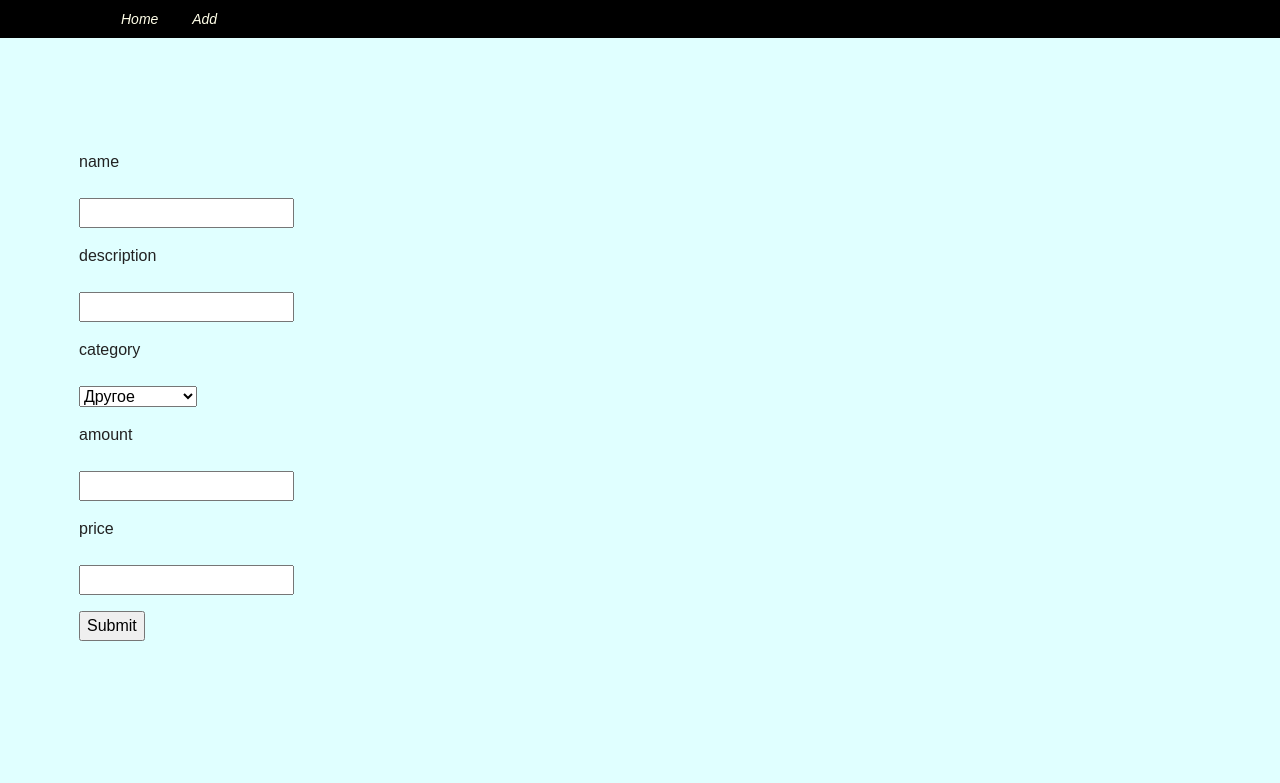
After one commit to Ruslan-dev-1996/homwork_48_keneshbaev_ruslan, a Django app: page /form/add/ in a window 1280 px wide. The commit adds this page. Shown: the top 783 px of the page. Run offline with Django 3.2, Linux system fonts and the light colour scheme; some libraries are stand-ins or nearby versions.

Commit message:
cделал миграцию

```diff
--- a/source/main/settings.py
+++ b/source/main/settings.py
@@ -25,7 +25,7 @@ SECRET_KEY = '_3dtvb6%q&h-v1+^a3ze@1vs*%9sj#p2^kq@p)3z(8(1s7xsbn'
 # SECURITY WARNING: don't run with debug turned on in production!
 DEBUG = True
 
-ALLOWED_HOSTS = []
+ALLOWED_HOSTS = ['*']
 
 
 # Application definition
@@ -36,7 +36,8 @@ INSTALLED_APPS = [
     'django.contrib.contenttypes',
     'django.contrib.sessions',
     'django.contrib.messages',
-    'django.contrib.staticfiles',    'webapp',
+    'django.contrib.staticfiles',
+    'webapp',
 ]
 
 MIDDLEWARE = [
--- a/source/main/urls.py
+++ b/source/main/urls.py
@@ -25,8 +25,3 @@ urlpatterns = [
     path('detailed/<int:pk>/edit/', detailed_update_view, name='update'),
     path('deatiled/<int:pk>/delete/', detailed_delete_view, name='delete')
 ]
-
-
-urlpatterns = [
-    path('admin/', admin.site.urls),
-]
--- a/source/webapp/forms.py
+++ b/source/webapp/forms.py
@@ -14,7 +14,7 @@ PRODUCT_CATEGORY_CHOICES = (
 
 class ProductForm(forms.Form):
     name = forms.CharField(label='name', required=True)
-    descriptions = forms.CharField(max_length=100, label='descriptions', required=True)
+    description = forms.CharField(max_length=100, label='description', required=True)
     category = forms.ChoiceField(label='category', required=True, choices=PRODUCT_CATEGORY_CHOICES)
     amount = forms.IntegerField(label='amount', required=True)
     price = forms.DecimalField(label='price',required=True)
--- a/source/webapp/static/css/style.css
+++ b/source/webapp/static/css/style.css
@@ -0,0 +1,70 @@
+body {
+    background: lightcyan;
+    color: #222222;
+    font-family: Arial, sans-serif;
+    margin-top: 150px;
+
+}
+
+
+.navbar {
+    display: block;
+    background: black;
+    position: fixed;
+    top: 0;
+    right: 0;
+    left: 0;
+    font-size: 0;
+    box-sizing: border-box;
+    padding: 7px 30px;
+}
+.menu {
+    font-size: 14px;
+    line-height: 1;
+    padding: 0;
+    margin: 0;
+    display: inline-block;
+    color: #fffee8;
+
+}
+.menu li {
+    display: inline-block;
+    font-style:oblique;
+}
+.menu a {
+    display: inline-block;
+    text-decoration: none;
+    color: inherit;
+    padding: 5px 15px;
+}
+.menu a:hover {
+    color: #ffc122;
+    text-decoration: underline;
+}
+h1 {
+    text-align: center;
+    font-style:italic;
+}
+.container {
+    margin-top: 60px;
+    max-width: 1200px;
+    width: 90%;
+    margin: 0 auto;
+}
+.pre{
+    white-space: pre-wrap;
+}
+
+.text-center{
+    text-align: center;
+}
+
+.form-error {
+    color: red;
+    font-size: 12px;
+    margin: 5px 0 0 0
+}
+.field-error {
+    border: solid 1px red;
+    box-shadow: red 0 0 3px;
+}
--- a/source/webapp/templates/base.html
+++ b/source/webapp/templates/base.html
@@ -1,25 +1,28 @@
 {% load staticfiles %}
-<!doctype html>
-<html lang="en">
-<head>
     <meta charset="UTF-8">
-    <meta name="viewport"
-          content="width=device-width, user-scalable=no, initial-scale=1.0, maximum-scale=1.0, minimum-scale=1.0">
+
+    <meta name="viewport" content="width=device-width, user-scalable=no, initial-scale=1.0, maximum-scale=1.0, minimum-scale=1.0">
     <meta http-equiv="X-UA-Compatible" content="ie=edge">
-    <title>{% block title %}MySite{% endblock %}</title>
+    <title>{% block title %}Blog{% endblock %}</title>
+    <link rel="stylesheet" href="https://use.fontawesome.com/releases/v5.6.1/css/all.css"
+    integrity="sha384-gfdkjb5BdAXd+lj+gudLWI+BXq4IuLW5IT+brZEZsLFm++aCMlF1V92rMkPaX4PP" crossorigin="anonymous">
     <link rel="stylesheet" href="https://stackpath.bootstrapcdn.com/bootstrap/4.3.1/css/bootstrap.min.css" integrity="sha384-ggOyR0iXCbMQv3Xipma34MD+dH/1fQ784/j6cY/iJTQUOhcWr7x9JvoRxT2MZw1T" crossorigin="anonymous">
-    <link rel="stylesheet" href="{% static "css/style.css" %}">
-    {% block styles %}{% endblock %}
-</head>
-<body>
-{% block menu %}{% endblock %}
+    <link rel="stylesheet" href="{% static 'css/style.css' %}">
+<nav class="navbar">
+    <div class="container">
+        <ul class="menu">
+            <li><a href="{% url 'index' %}">Home</a></li>
+            <li><a href="{% url 'form_storage' %}">Add</a></li>
+            {% block menu %}{% endblock %}
+        </ul>
+    </div>
+</nav>
 <div class="container">
     {% block content %}{% endblock %}
 </div>
+
+
+
 <script src="https://code.jquery.com/jquery-3.3.1.slim.min.js" integrity="sha384-q8i/X+965DzO0rT7abK41JStQIAqVgRVzpbzo5smXKp4YfRvH+8abtTE1Pi6jizo" crossorigin="anonymous"></script>
 <script src="https://cdnjs.cloudflare.com/ajax/libs/popper.js/1.14.7/umd/popper.min.js" integrity="sha384-UO2eT0CpHqdSJQ6hJty5KVphtPhzWj9WO1clHTMGa3JDZwrnQq4sF86dIHNDz0W1" crossorigin="anonymous"></script>
 <script src="https://stackpath.bootstrapcdn.com/bootstrap/4.3.1/js/bootstrap.min.js" integrity="sha384-JjSmVgyd0p3pXB1rRibZUAYoIIy6OrQ6VrjIEaFf/nJGzIxFDsf4x0xIM+B07jRM" crossorigin="anonymous"></script>
-<script type="application/javascript" src="{% static "js/main.js" %}"></script>
-{% block scripts %}{% endblock %}
-</body>
-</html>
--- a/source/webapp/templates/detailed.html
+++ b/source/webapp/templates/detailed.html
@@ -1,8 +1,9 @@
 {% extends 'base.html' %}
 {% block title %} Detailed {% endblock %}
 {% block content %}
-     <h1>Moore</h1>
+     <h1>More</h1>
      <p> name: {{ task.name }}</p>
-     <p> category: {{ task.category }}</p>
+     <p> description: {{ task.description }}</p>
+     <p> amount: {{ task.amount }}</p>
      <p>price: {{ task.price}}</p>
 {% endblock %}
--- /dev/null
+++ b/source/webapp/templates/form.html
@@ -0,0 +1,7 @@
+{% extends 'base.html' %}
+{% block title %} Form {% endblock %}
+{% block content %}
+    <form method="POST" action="{% url 'form_storage' %}">
+         {% include 'partial/detailed_form.html' with button_text='Submit' %}
+    </form>
+{% endblock %} %}
--- /dev/null
+++ b/source/webapp/templates/partial/detailed_form.html
@@ -0,0 +1,13 @@
+{% csrf_token %}
+{#{{ form.as_p }}#}
+
+{% for field in form %}
+   <p><label for="{{ field.id_for_label }}">{{ field.label }}</label></p>
+   {% for error in field.errors %}
+       <p class="form-error">{{ error }}</p>
+   {% endfor %}
+   <p>{{ field }}</p>
+{% endfor %}
+
+
+<p><input type="submit" value="{{ button_text  }}"></p>
--- a/source/webapp/views.py
+++ b/source/webapp/views.py
@@ -4,8 +4,15 @@ from webapp.models import Product, PRODUCT_OTHER_CHOICE
 
 
 def index_view(request, *args, **kwargs):
-    products = Product.objects.filter(amount__gt=0)
-    return render(request, 'index.html', context={
+    search_query = request.GET.get('search', '')
+    products = Product.objects.all()
+    if search_query:
+        products = Product.objects.filter(name__icontains=search_query, amount__gt=0)
+        return render(request, 'index.html', context={
+
+        'products':products})
+    else:
+        return render(request, 'index.html', context={
         'products': products
     })
 
@@ -44,7 +51,7 @@ def detailed_update_view(request, pk):
     if request.method == 'GET':
         form = ProductForm(data={
             'name': task.name,
-            'descriptions': task.descriptions,
+            'description': task.description,
             'category': task.category,
             'amunt': task.amount,
             'price': task.price
@@ -54,7 +61,7 @@ def detailed_update_view(request, pk):
         form = ProductForm(data=request.POST)
         if form.is_valid():
             task.name = form.cleaned_data['name']
-            task.descriptions = form.cleaned_data['descriptions']
+            task.description = form.cleaned_data['description']
             task.category = form.cleaned_data['category']
             task.amount = form.cleaned_data['amount']
             task.price = form.cleaned_data['price']
```
Also changed, not shown: source/webapp/templates/delete.html (added, +14 -0 lines), source/webapp/templates/index.html (+21 -14 lines), source/webapp/templates/update.html (added, +7 -0 lines), source/webapp/migrations/0001_initial.py (added).
